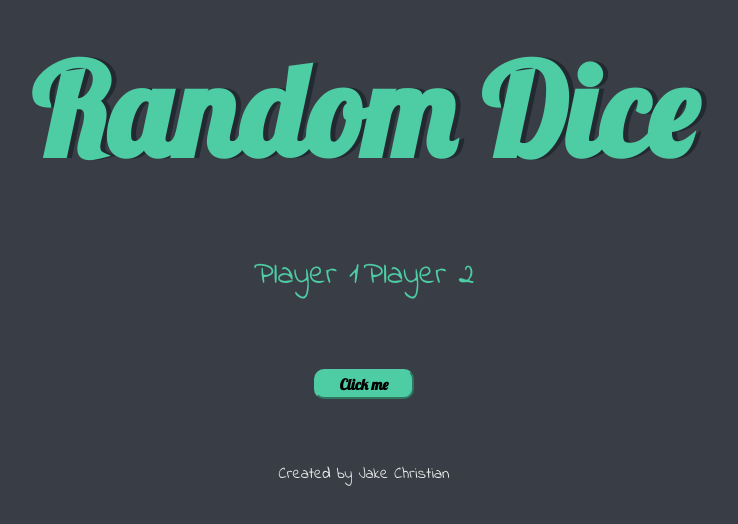
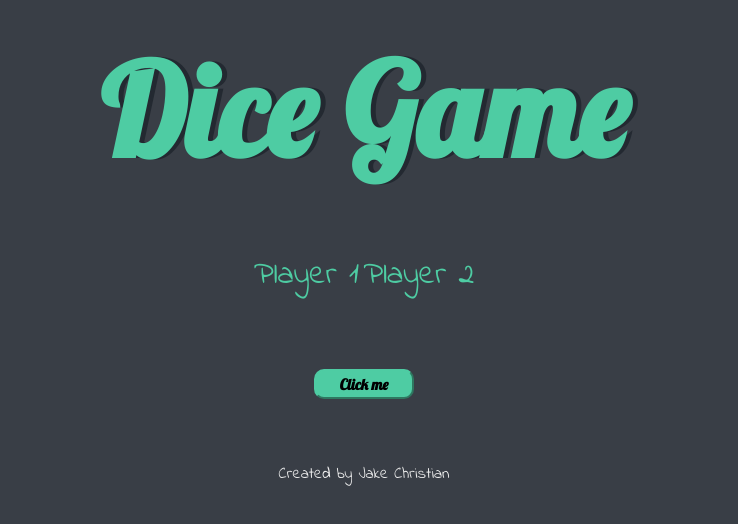
Before and after one commit to watafake0928/Random-Dice, a plain HTML site: page index.html in a window 1280 px wide. Shown: the whole page, without its empty margins (276-1014 px from the left). Drawn offline with Linux system fonts and the light colour scheme.

Commit message:
index.html

```diff
--- a/index.html
+++ b/index.html
@@ -10,7 +10,7 @@
   <body>
 
     <div class="container">
-      <h1>Random Dice</h1>
+      <h1>Dice Game</h1>
 
       <div class="dice">
         <p>Player 1</p>
```
